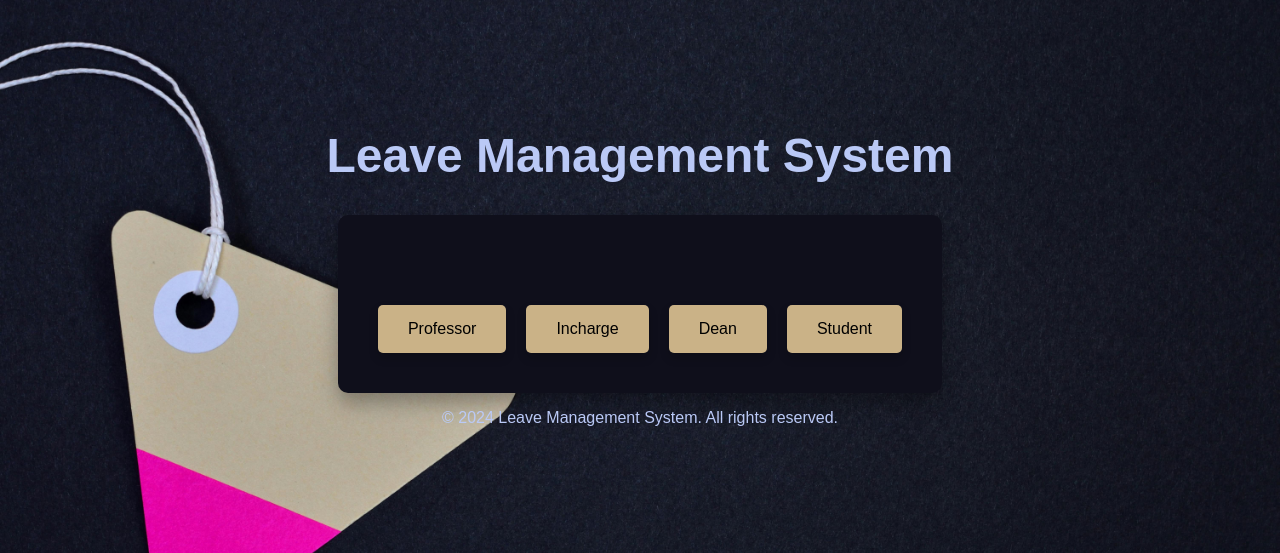
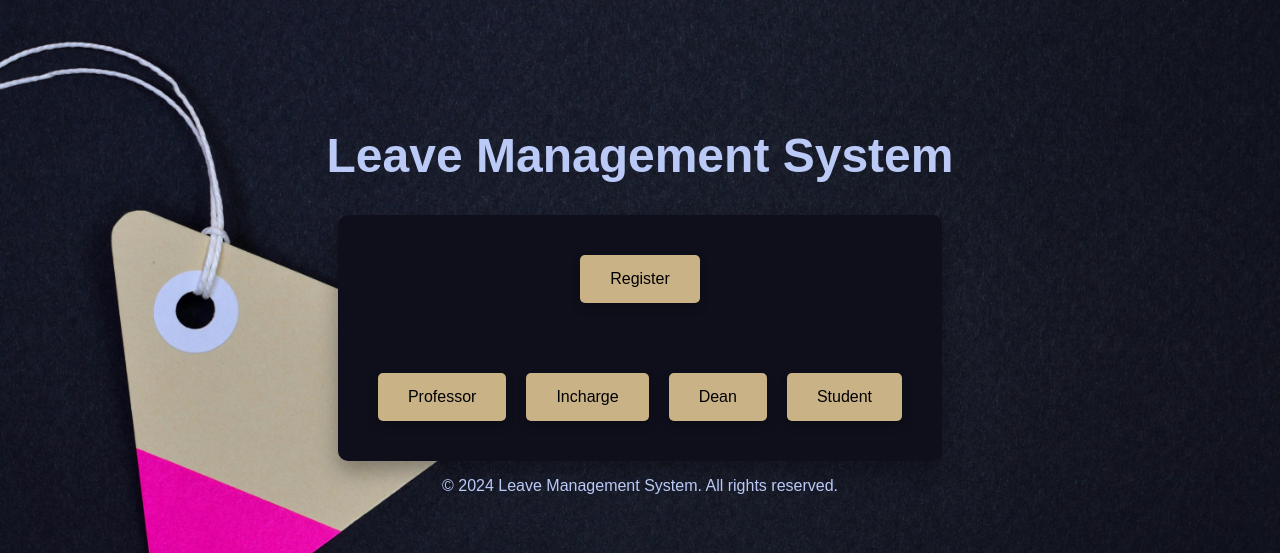
Before and after one commit to Hitman7084/Leave_management_system, a Django app: page / in a window 1280 px wide. Shown: the top 553 px of the page. Run offline with Django 5.2, Linux system fonts and the light colour scheme.

Commit message:
Update index.html

```diff
--- a/Leave_mgt_sys/templates/index.html
+++ b/Leave_mgt_sys/templates/index.html
@@ -16,11 +16,14 @@
     {% block content %}
 
     <div class="box">
+        <div class="reg">
+            <a href ="{% url register.html %}" class="btn">Register</a>
+        </div>
         <div class="button-container">
-            <a href="{% url 'register' %}" class="btn">Professor</a>
-            <a href="{% url 'register' %}" class="btn">Incharge</a>
-            <a href="{% url 'register' %}" class="btn">Dean</a>
-            <a href="{% url 'register' %}" class="btn">Student</a>
+            <a href="{% url 'login' %}" class="btn">Professor</a>
+            <a href="{% url 'login' %}" class="btn">Incharge</a>
+            <a href="{% url 'login' %}" class="btn">Dean</a>
+            <a href="{% url 'login' %}" class="btn">Student</a>
         </div>
     </div>
     {% endblock %}
```
